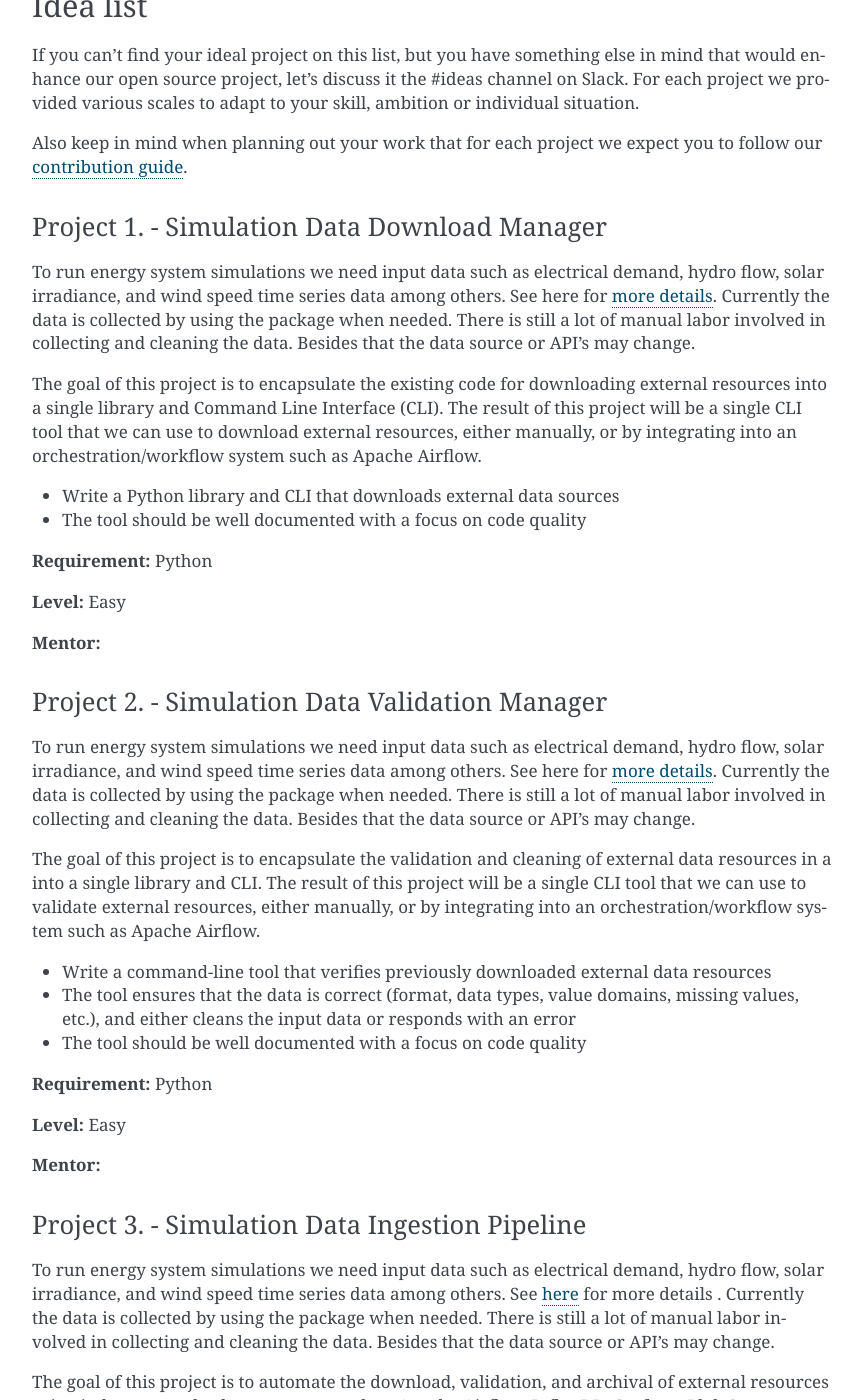
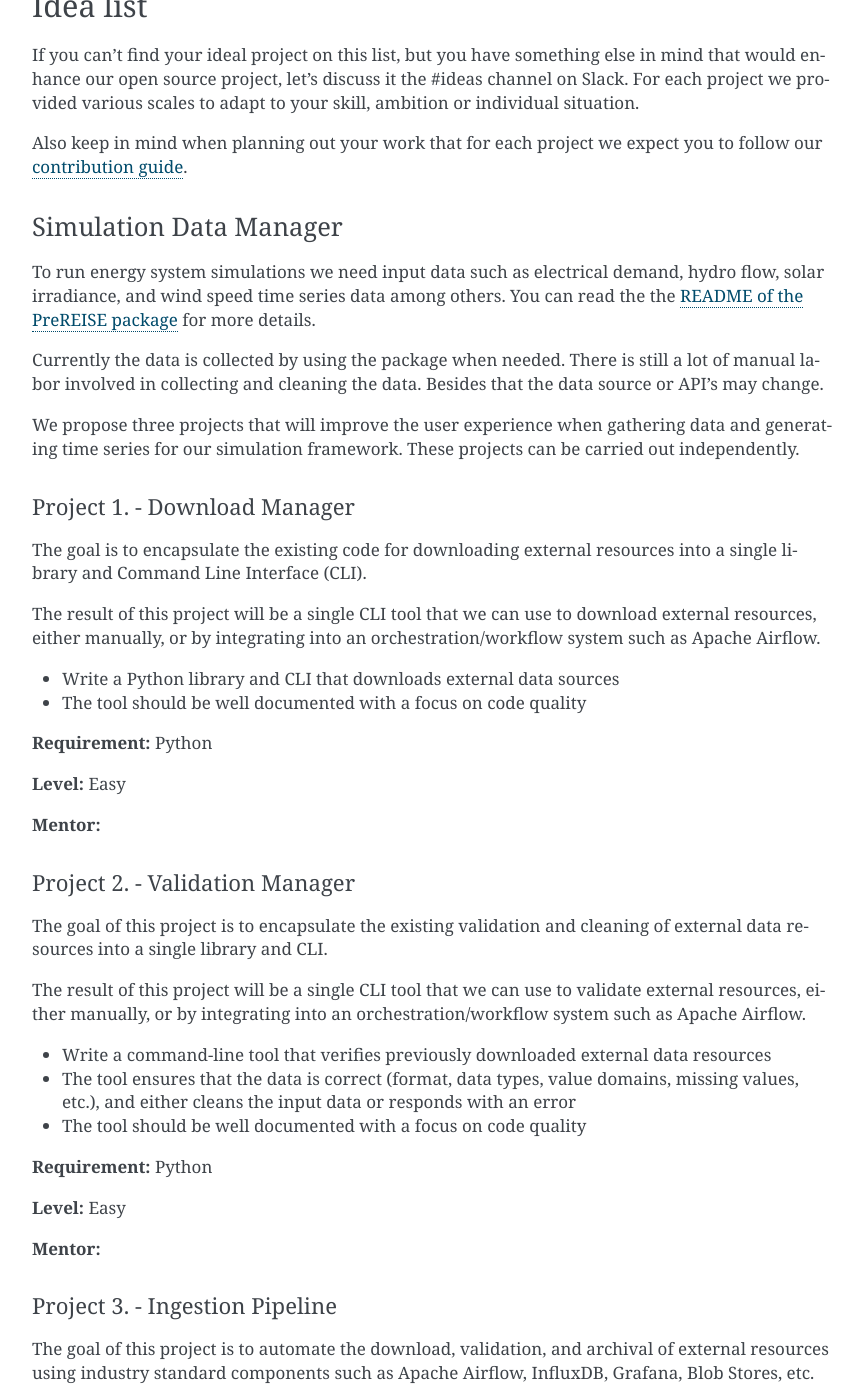
Before and after one commit to Breakthrough-Energy/docs, a Sphinx documentation site: the page built from source/dev/idea_list.md, in a window 1280 px wide and 1400 px high, scrolled down 769 px. Shown: the whole window, without its empty margins (254-1117 px from the left). Built offline with Sphinx 7.4.7, drawn with Linux system fonts in a browser that asks for light colours; some of the changed text lies outside the part shown.

Commit message:
docs: reorganize projects 1, 2 and 3 to avoid repetition

```diff
--- a/source/dev/idea_list.md
+++ b/source/dev/idea_list.md
@@ -14,6 +14,7 @@ We are active on Slack and this is the best way to reach us.
 If you need to reach us via email, here you go: sciences@breakthroughenergy.org
 
 Please review our [code of conduct](code_of_conduct.md) before joining the community.
+
 ## Application
 If you are a student and applying for GSoC find bellow the idea list and explore the projects we would like to accomplish with you this summer.
 
@@ -22,6 +23,7 @@ When applying please provide:
 - A project proposal in markdown following the [Elements of a Quality Proposal guide](https://google.github.io/gsocguides/student/writing-a-proposal#elements-of-a-quality-proposal)
 - Motivation why you choose this particular project?
 - Your resume with relevant experience in PDF format
+
 ## Idea list
 If you can’t find your ideal project on this list,
 but you have something else in mind that would enhance our open source project,
@@ -29,11 +31,17 @@ let's discuss it the #ideas channel on Slack.
 For each project we provided various scales to adapt to your skill, ambition or individual situation.
 
 Also keep in mind when planning out your work that for each project we expect you to follow our [contribution guide](contribution_guide.md).
-### Project 1. - Simulation Data Download Manager
-To run energy system simulations we need input data such as electrical demand, hydro flow, solar irradiance, and wind speed time series data among others. See here for [more details](https://github.com/Breakthrough-Energy/PreREISE#2-gather-data-for-simulation).
+
+### Simulation Data Manager
+To run energy system simulations we need input data such as electrical demand, hydro flow, solar irradiance, and wind speed time series data among others. You can read the  the [README of the PreREISE package](https://github.com/Breakthrough-Energy/PreREISE#2-gather-data-for-simulation) for more details.
+
 Currently the data is collected by using the package when needed. There is still a lot of manual labor involved in collecting and cleaning the data. Besides that the data source or API’s may change.
 
-The goal of this project is to encapsulate the existing code for downloading external resources into a single library and Command Line Interface (CLI).
+We propose three projects that will improve the user experience when gathering data and generating time series for our simulation framework. These projects can be carried out independently.
+
+#### Project 1. - Download Manager
+The goal is to encapsulate the existing code for downloading external resources into a single library and Command Line Interface (CLI).
+
 The result of this project will be a single CLI tool that we can use to download external resources, either manually, or by integrating into an orchestration/workflow system such as Apache Airflow.
 
 - Write a Python library and CLI that downloads external data sources
@@ -45,11 +53,9 @@ The result of this project will be a single CLI tool that we can use to download
 
 **Mentor:**
 
-### Project 2. - Simulation Data Validation Manager
-To run energy system simulations we need input data such as electrical demand, hydro flow, solar irradiance, and wind speed time series data among others. See here for [more details](https://github.com/Breakthrough-Energy/PreREISE#2-gather-data-for-simulation).
-Currently the data is collected by using the package when needed. There is still a lot of manual labor involved in collecting and cleaning the data. Besides that the data source or API’s may change.
+#### Project 2. - Validation Manager
+The goal of this project is to encapsulate the existing validation and cleaning of external data resources into a single library and CLI.
 
-The goal of this project is to encapsulate the validation and cleaning of external data resources in a into a single library and CLI.
 The result of this project will be a single CLI tool that we can use to validate external resources, either manually, or by integrating into an orchestration/workflow system such as Apache Airflow.
 
 - Write a command-line tool that verifies previously downloaded external data resources
@@ -62,13 +68,10 @@ The result of this project will be a single CLI tool that we can use to validate
 
 **Mentor:**
 
-### Project 3. - Simulation Data Ingestion Pipeline
-To run energy system simulations we need input data such as electrical demand, hydro flow, solar irradiance, and wind speed time series data among others. See [here](https://github.com/Breakthrough-Energy/PreREISE#2-gather-data-for-simulation) for more details .
-Currently the data is collected by using the package when needed. There is still a lot of manual labor involved in collecting and cleaning the data. Besides that the data source or API’s may change.
-
+#### Project 3. - Ingestion Pipeline
 The goal of this project is to automate the download, validation, and archival of external resources using industry standard components such as Apache Airflow, InfluxDB, Grafana, Blob Stores, etc.
 
-Note that this project will eventually incorporate the work of the Simulation Data Validation Manager and Simulation Data Download Manager projects. However, each of these projects can proceed in parallel.
+Note that this project will eventually incorporate the work of the Validation Manager and Download Manager projects. However, each of these projects can proceed in parallel.
 
 - Write Apache Airflow workflows that periodically
     - Query external data sources for availability
```
